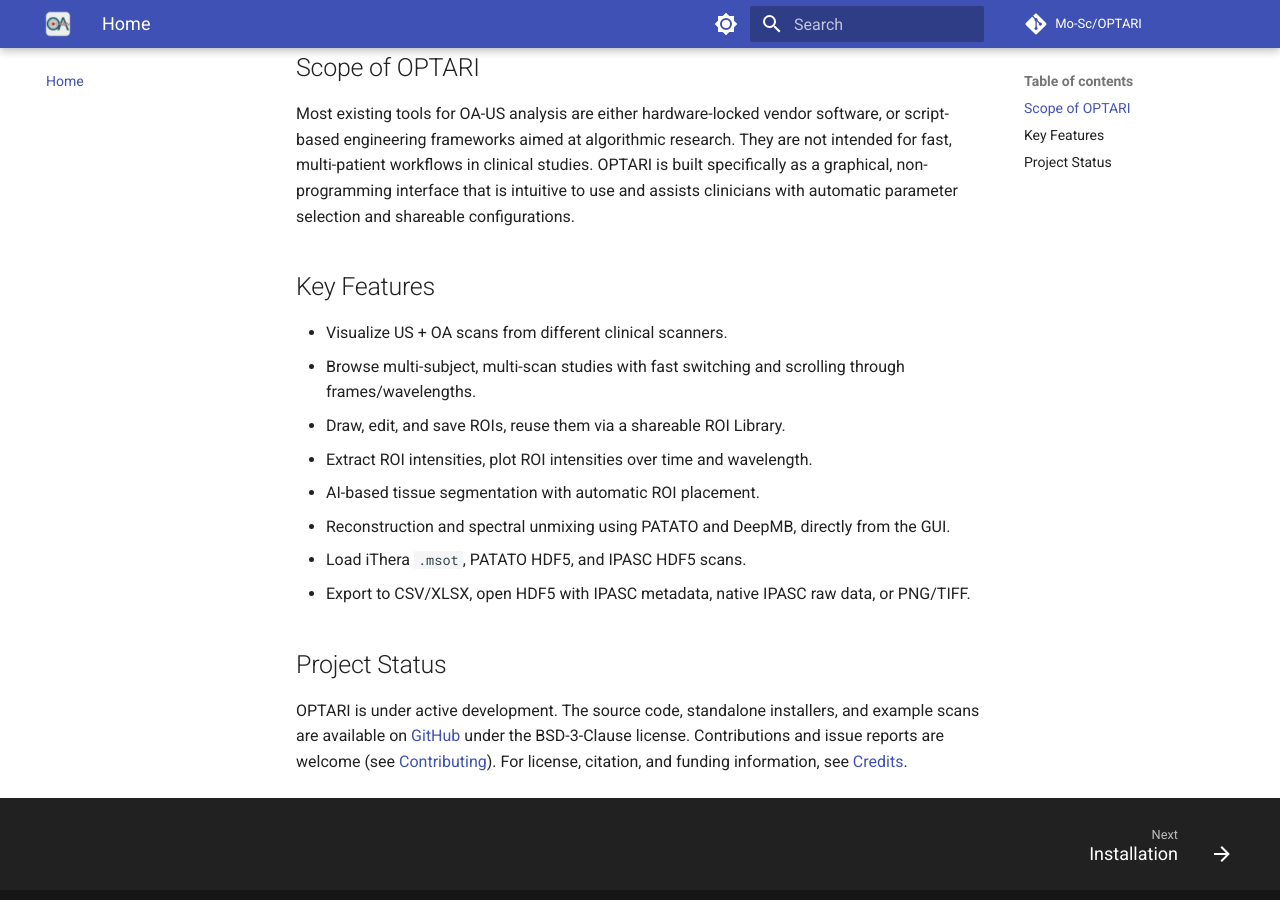
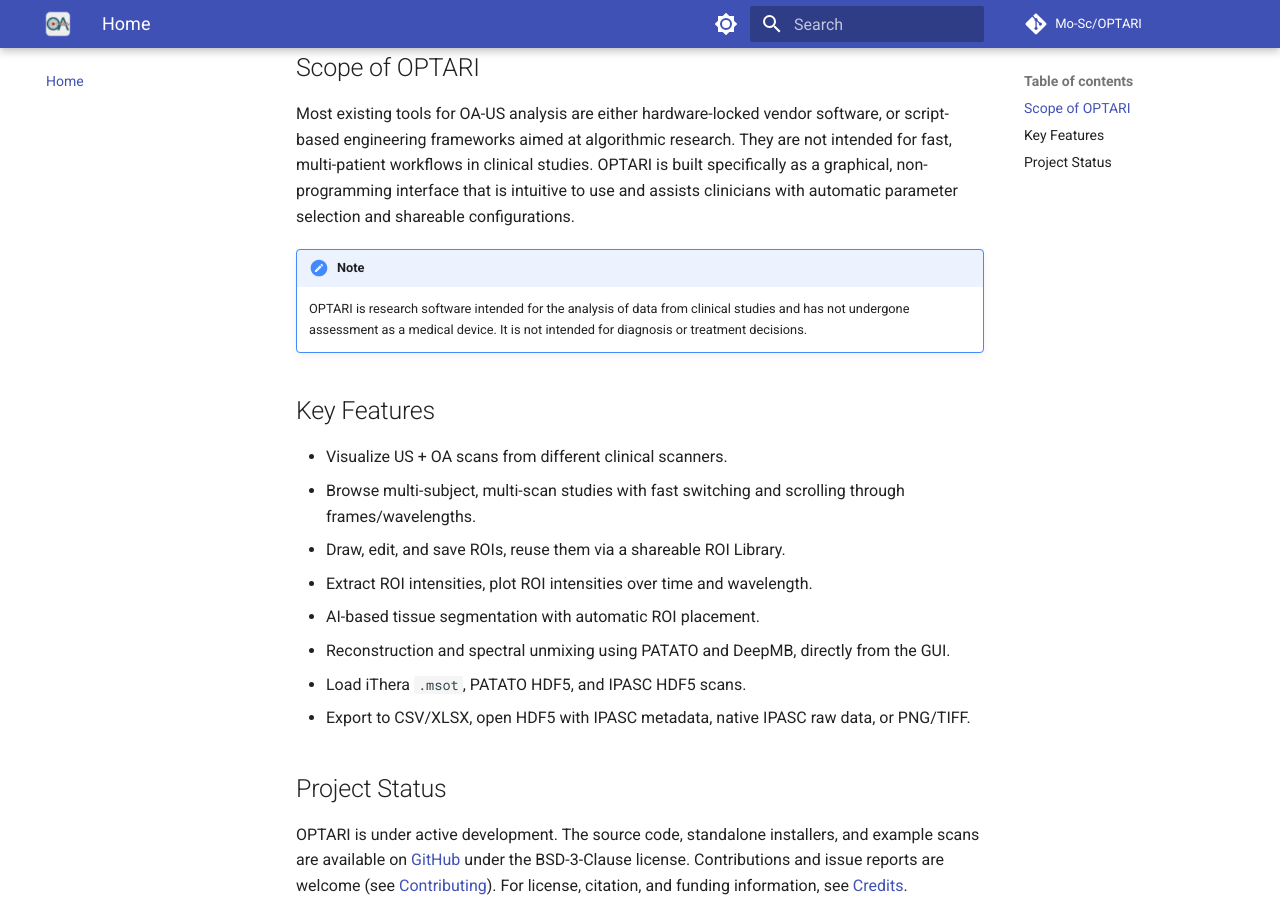
Before and after one commit to Mo-Sc/OPTARI, an MkDocs documentation site: the page built from docs/index.md, in a window 1280 px wide and 900 px high, scrolled down 1199 px. Built offline with MkDocs 1.6.1 and Material for MkDocs 9.7.7, drawn with Linux system fonts in a browser that asks for light colours; comment, search, counter and statistics services are not loaded.

Commit message:
research software statements

```diff
--- a/docs/index.md
+++ b/docs/index.md
@@ -39,6 +39,10 @@
 frameworks aimed at algorithmic research. They are not intended for fast, multi-patient workflows in clinical
 studies. OPTARI is built specifically as a graphical, non-programming interface that is intuitive to use and assists clinicians with automatic parameter selection and shareable configurations.
 
+!!! note
+    OPTARI is research software intended for the analysis of data from clinical studies and has not undergone  assessment as a medical device. It is not intended for diagnosis or treatment decisions.
+
+
 ## Key Features
 
 - Visualize US + OA scans from different clinical scanners.
```
Also changed, not shown: README.md (+2 -0 lines).
